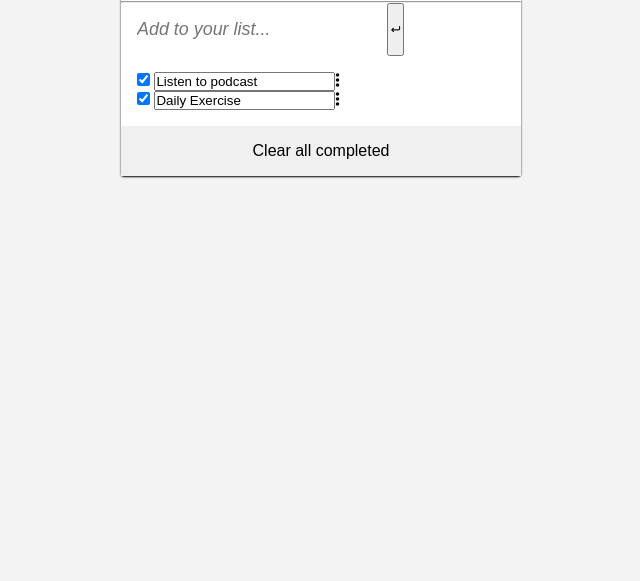
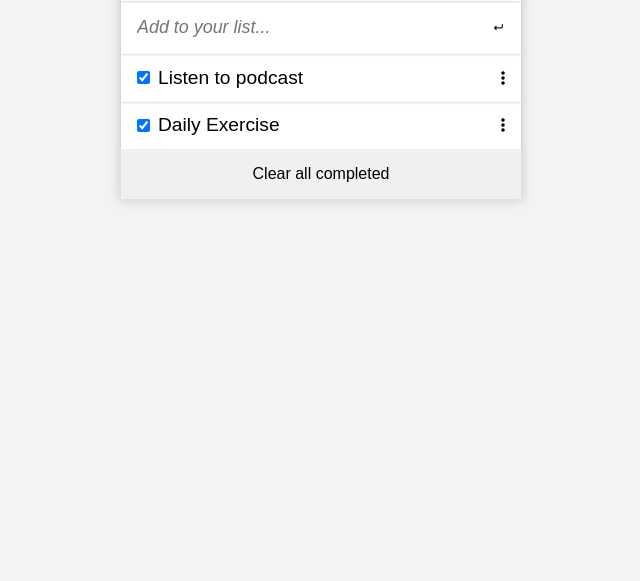
Before and after one commit to firepicaso/To-Do-List, a website built with webpack: page src/index.html in a window 1280 px wide. Shown: the part 219-800 px from the top of the page, without its empty margins (319-959 px from the left). Built offline with nearby package versions, Linux system fonts and the light colour scheme.

Commit message:
Add styling to the html elements

```diff
--- a/src/index.html
+++ b/src/index.html
@@ -14,7 +14,6 @@
             <h2>Today's To Do</h2>
             <i class="fa fa-refresh"></i>
         </div>
-        <hr class="line">
         <form class="task-form">
             <input class="task-input" type="text" placeholder="Add to your list...">
             <button class="task-add-button"><i class="uil uil-enter"></i></button>
--- a/src/index.js
+++ b/src/index.js
@@ -22,9 +22,9 @@ class Displaytasks {
     tasks.forEach((task, index) => {
       tasklist.innerHTML += `
         <li class="task" draggable="true">
-          <div class="checkbox">
-            <input type="checkbox" name="checkbox" ${task.completed ? 'checked' : ''}>
-            <input type="text" value="${task.description}">
+          <div class="checkbox-task-div">
+            <input class="checkbox" type="checkbox" name="checkbox" ${task.completed ? 'checked' : ''}>
+            <input class="task-text" type="text" value="${task.description}">
           </div>
           <i class="fas fa-ellipsis-vertical" data-index="${index}"></i>
         </li>
--- a/src/style.css
+++ b/src/style.css
@@ -21,7 +21,7 @@ body {
   width: 25rem;
   margin: 10rem;
   border-radius: 0.2rem;
-  box-shadow: 0 1px 2px 0;
+  box-shadow: 0 0 10px 4px rgba(0, 0, 0, 0.1);
 }
 
 .header {
@@ -31,11 +31,15 @@ body {
   justify-content: space-between;
   background-color: white;
   padding: 1rem;
+  box-shadow: 0 1px 2px 0 rgba(0, 0, 0, 0.15);
 }
 
 .task-form {
   display: flex;
   flex-direction: row;
+  justify-content: space-between;
+  padding: 1rem;
+  box-shadow: 0 1px 2px 0 rgba(0, 0, 0, 0.15);
 }
 
 .task-input {
@@ -43,20 +47,42 @@ body {
   font-style: italic;
   background-color: white;
   border: none;
-  padding: 1rem;
-  /* width: 100%; */
+}
+
+.task-add-button {
+  background-color: transparent;
+  border: none;
 }
 
 .task-list {
   display: flex;
   flex-direction: column;
   list-style: none;
-  padding: 1rem;
 }
 
 .task {
+  display: flex;
+  align-items: center;
+  justify-content: space-between;
   list-style: none;
+  padding: 0.8rem 1rem;
+  box-shadow: 0 1px 2px 0 rgba(0, 0, 0, 0.15);
+}
+
+.checkbox-task-div {
   display: flex;
+  align-items: center;
+  gap: 0.5rem;
+}
+
+.checkbox {
+  border: none;
+  background-color: transparent;
+}
+
+.task-text {
+  font-size: 1.2rem;
+  border: none;
 }
 
 p {
```
